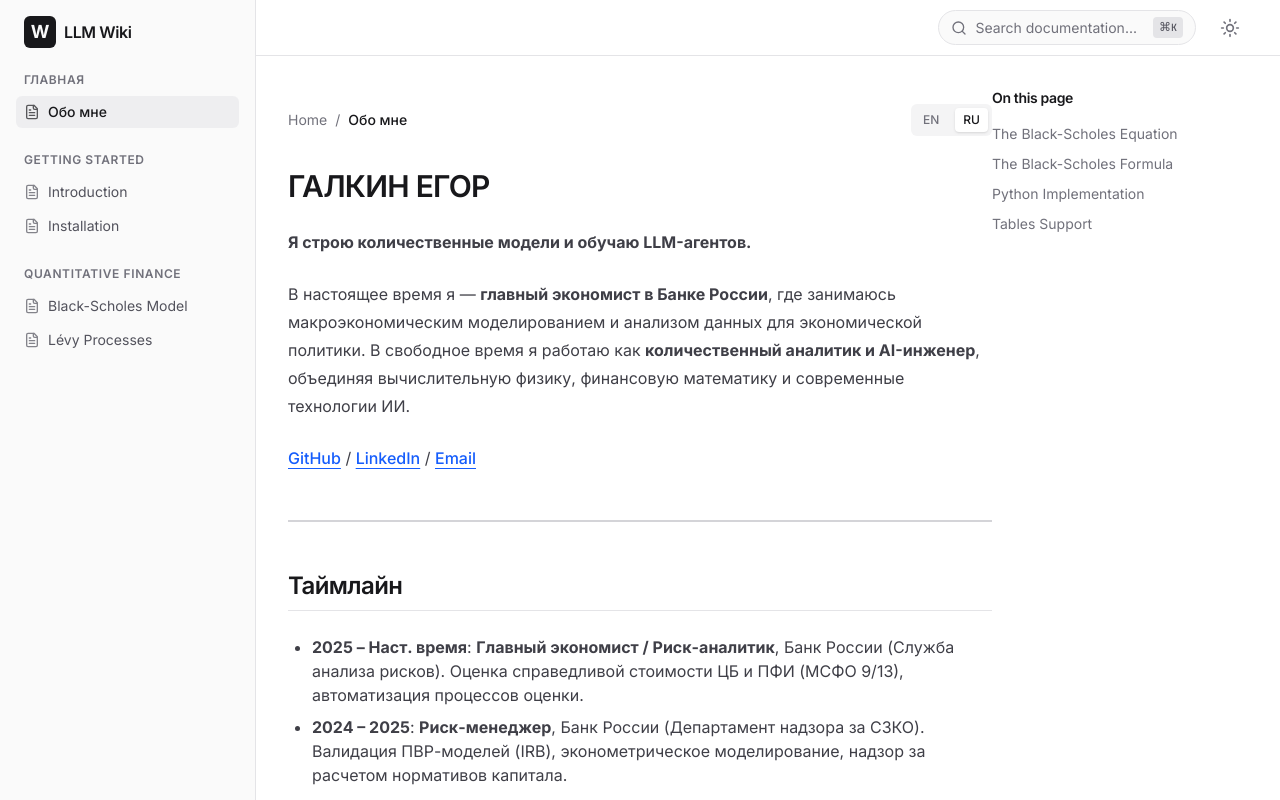
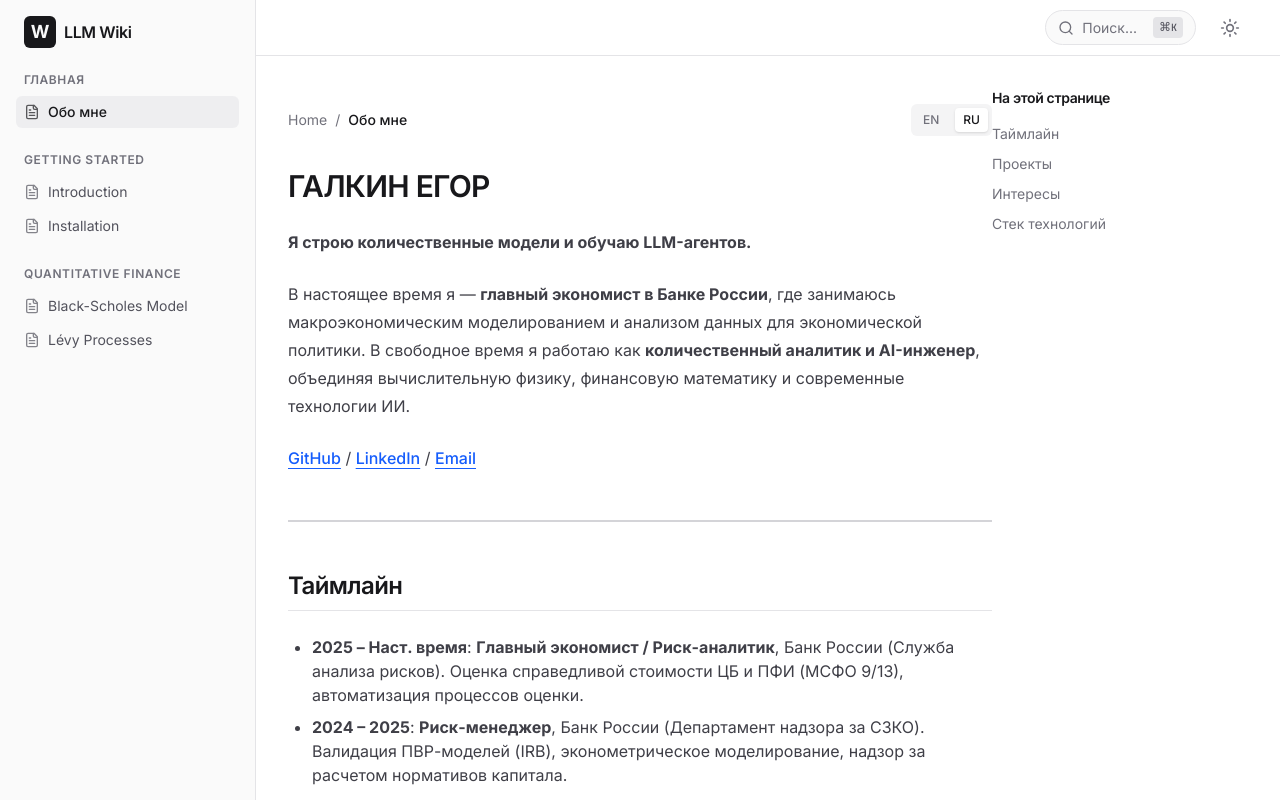
Before and after one commit to russiankendricklamar/LLM-Wiki, a React (Vite) app: page / in a window 1280 px wide. Built offline with nearby package versions, Linux system fonts and the light colour scheme.

Commit message:
Localize Table of Contents and search, update TOC items for About Me

```diff
--- a/src/App.tsx
+++ b/src/App.tsx
@@ -25,8 +25,7 @@ const PageContent = ({ category, title, content, children }: { category: string,
   </motion.div>
 );
 
-const AboutPage = () => {
-  const [lang, setLang] = React.useState<'en' | 'ru'>('ru');
+const AboutPage = ({ lang, setLang }: { lang: 'en' | 'ru', setLang: (l: 'en' | 'ru') => void }) => {
   return (
     <PageContent
       category="Home"
@@ -51,12 +50,12 @@ const AboutPage = () => {
   );
 };
 
-const AnimatedRoutes = () => {
+const AnimatedRoutes = ({ lang, setLang }: { lang: 'en' | 'ru', setLang: (l: 'en' | 'ru') => void }) => {
   const location = useLocation();
   return (
     <AnimatePresence mode="wait">
       <Routes location={location} key={location.pathname}>
-        <Route path="/" element={<AboutPage />} />
+        <Route path="/" element={<AboutPage lang={lang} setLang={setLang} />} />
         <Route path="/finance/black-scholes" element={<PageContent category="Quantitative Finance" title="Black-Scholes Model" content={blackScholesMarkdown} />} />
         <Route path="*" element={<Navigate to="/" replace />} />
       </Routes>
@@ -65,10 +64,12 @@ const AnimatedRoutes = () => {
 };
 
 export default function App() {
+  const [lang, setLang] = React.useState<'en' | 'ru'>('ru');
+
   return (
     <HashRouter>
-      <PageLayout>
-        <AnimatedRoutes />
+      <PageLayout lang={lang}>
+        <AnimatedRoutes lang={lang} setLang={setLang} />
       </PageLayout>
     </HashRouter>
   );
--- a/src/components/PageLayout.tsx
+++ b/src/components/PageLayout.tsx
@@ -7,9 +7,10 @@ import { cn } from '@/lib/utils';
 
 interface PageLayoutProps {
   children: React.ReactNode;
+  lang?: 'en' | 'ru';
 }
 
-export const PageLayout: React.FC<PageLayoutProps> = ({ children }) => {
+export const PageLayout: React.FC<PageLayoutProps> = ({ children, lang = 'ru' }) => {
   const [isMobileMenuOpen, setIsMobileMenuOpen] = useState(false);
   const [isSearchOpen, setIsSearchOpen] = useState(false);
   const [isDarkMode, setIsDarkMode] = useState(true); // Default to dark mode for that Vercel/Linear feel
@@ -74,7 +75,7 @@ export const PageLayout: React.FC<PageLayoutProps> = ({ children }) => {
               className="flex items-center gap-2 rounded-full border border-zinc-200 dark:border-zinc-800 bg-zinc-50 dark:bg-zinc-900/50 px-3 py-1.5 text-sm text-zinc-500 dark:text-zinc-400 hover:bg-zinc-100 dark:hover:bg-zinc-800 transition-colors"
             >
               <Search className="h-4 w-4" />
-              <span className="hidden sm:inline-block">Search documentation...</span>
+              <span className="hidden sm:inline-block">{lang === 'en' ? 'Search documentation...' : 'Поиск...'}</span>
               <kbd className="hidden sm:inline-block ml-2 rounded bg-zinc-200 dark:bg-zinc-800 px-1.5 py-0.5 text-[10px] font-medium text-zinc-600 dark:text-zinc-300">
                 <span className="text-xs">⌘</span>K
               </kbd>
@@ -94,7 +95,7 @@ export const PageLayout: React.FC<PageLayoutProps> = ({ children }) => {
             <div className="flex-1 min-w-0 py-8 lg:py-12">
               {children}
             </div>
-            <TableOfContents />
+            <TableOfContents lang={lang} />
           </div>
         </main>
       </div>
--- a/src/components/TableOfContents.tsx
+++ b/src/components/TableOfContents.tsx
@@ -16,16 +16,35 @@ const tocData: TocItem[] = [
 
 interface TableOfContentsProps {
   className?: string;
+  lang?: 'en' | 'ru';
 }
 
-export const TableOfContents: React.FC<TableOfContentsProps> = ({ className }) => {
+export const TableOfContents: React.FC<TableOfContentsProps> = ({ className, lang = 'ru' }) => {
+  const tocDataEn: TocItem[] = [
+    { title: "Timeline", href: "#timeline", level: 2 },
+    { title: "Projects", href: "#projects", level: 2 },
+    { title: "Interests", href: "#interests", level: 2 },
+    { title: "Technical Stack", href: "#technical-stack", level: 2 },
+  ];
+
+  const tocDataRu: TocItem[] = [
+    { title: "Таймлайн", href: "#таймлайн", level: 2 },
+    { title: "Проекты", href: "#проекты", level: 2 },
+    { title: "Интересы", href: "#интересы", level: 2 },
+    { title: "Стек технологий", href: "#стек-технологий", level: 2 },
+  ];
+
+  const currentToc = lang === 'en' ? tocDataEn : tocDataRu;
+
   return (
     <aside className={cn("w-64 flex-shrink-0 hidden xl:block", className)}>
       <div className="sticky top-0 pt-8 pb-8 pr-4">
-        <h4 className="text-sm font-semibold text-zinc-900 dark:text-zinc-100 mb-4 tracking-tight">On this page</h4>
+        <h4 className="text-sm font-semibold text-zinc-900 dark:text-zinc-100 mb-4 tracking-tight">
+          {lang === 'en' ? 'On this page' : 'На этой странице'}
+        </h4>
         <nav>
           <ul className="space-y-2.5 text-sm">
-            {tocData.map((item, idx) => (
+            {currentToc.map((item, idx) => (
               <li key={idx} style={{ paddingLeft: `${(item.level - 2) * 1}rem` }}>
                 <a
                   href={item.href}
```
